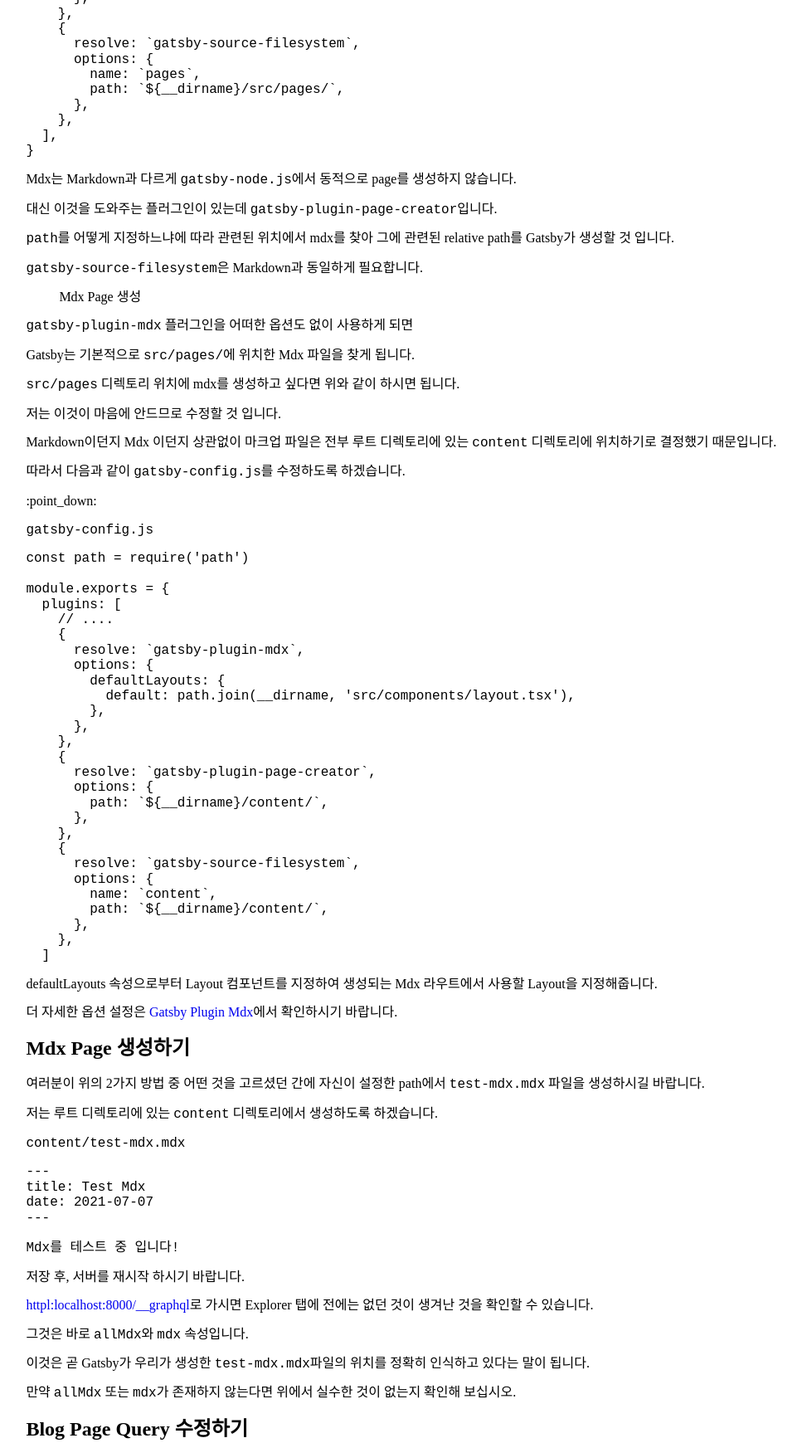
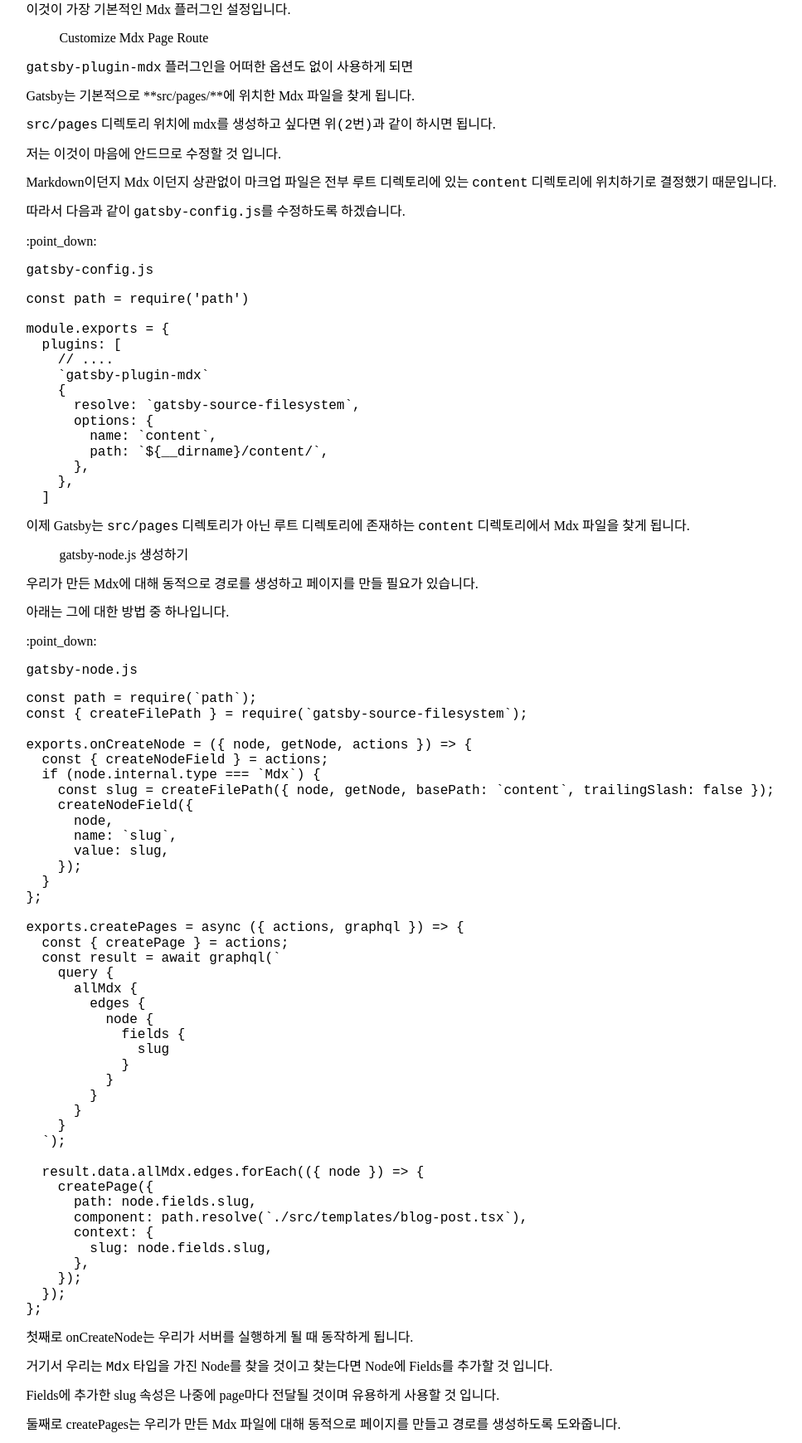
Before and after one commit to ShigatsuEl/gatsby-tsuel, a Gatsby site: page /blog/gatsby/mdx in a window 1280 px wide. Shown: the part 1292-3031 px from the top of the page at 83% size, without its empty margins (146-1113 px from the left). Built offline with nearby package versions, Linux system fonts and the light colour scheme; Gatsby itself is replaced by a stand-in of ours; some packages are replaced by stand-ins of ours; code samples lack their colours.

Commit message:
[Fix] Blog/Gatsby/Mdx Mdx(Gatsby Node Parts)

````diff
--- a/content/blog/gatsby/mdx/index.mdx
+++ b/content/blog/gatsby/mdx/index.mdx
@@ -53,7 +53,6 @@
   ```
   npm install gatsby-plugin-mdx @mdx-js/mdx @mdx-js/react
   npm install gatsby-source-filesystem
-  npm install gatsby-page-creator
   ```
 
 2. gatsby-config.js 구성
@@ -63,38 +62,22 @@
     plugins: [
       // ....
       `gatsby-plugin-mdx`,
-      {
-        resolve: `gatsby-plugin-page-creator`,
-        options: {
-          path: `${__dirname}/src/pages/`,
-        },
-      },
-      {
-        resolve: `gatsby-source-filesystem`,
-        options: {
-          name: `pages`,
-          path: `${__dirname}/src/pages/`,
-        },
-      },
+      `gatsby-source-filesystem`
     ],
   }
   ```
 
-  Mdx는 Markdown과 다르게 `gatsby-node.js`에서 동적으로 page를 생성하지 않습니다.
+  :point_up:
 
-  대신 이것을 도와주는 플러그인이 있는데 `gatsby-plugin-page-creator`입니다.
+  이것이 가장 기본적인 Mdx 플러그인 설정입니다.
 
-  `path`를 어떻게 지정하느냐에 따라 관련된 위치에서 mdx를 찾아 그에 관련된 relative path를 Gatsby가 생성할 것 입니다.
-
-  `gatsby-source-filesystem`은 Markdown과 동일하게 필요합니다.
-
-3. Mdx Page 생성
+3. Customize Mdx Page Route
 
   `gatsby-plugin-mdx` 플러그인을 어떠한 옵션도 없이 사용하게 되면
 
-  Gatsby는 기본적으로 `src/pages/`에 위치한 Mdx 파일을 찾게 됩니다.
+  Gatsby는 기본적으로 **src/pages/**에 위치한 Mdx 파일을 찾게 됩니다.
 
-  `src/pages` 디렉토리 위치에 mdx를 생성하고 싶다면 위와 같이 하시면 됩니다.
+  `src/pages` 디렉토리 위치에 mdx를 생성하고 싶다면 `위(2번)`과 같이 하시면 됩니다.
 
   저는 이것이 마음에 안드므로 수정할 것 입니다.
 
@@ -111,20 +94,7 @@
   module.exports = {
     plugins: [
       // ....
-      {
-        resolve: `gatsby-plugin-mdx`,
-        options: {
-          defaultLayouts: {
-            default: path.join(__dirname, 'src/components/layout.tsx'),
-          },
-        },
-      },
-      {
-        resolve: `gatsby-plugin-page-creator`,
-        options: {
-          path: `${__dirname}/content/`,
-        },
-      },
+      `gatsby-plugin-mdx`
       {
         resolve: `gatsby-source-filesystem`,
         options: {
@@ -135,9 +105,82 @@
     ]
   ```
 
-  defaultLayouts 속성으로부터 Layout 컴포넌트를 지정하여 생성되는 Mdx 라우트에서 사용할 Layout을 지정해줍니다.
+  이제 Gatsby는 `src/pages` 디렉토리가 아닌 루트 디렉토리에 존재하는 `content` 디렉토리에서 Mdx 파일을 찾게 됩니다.
 
-  더 자세한 옵션 설정은 [Gatsby Plugin Mdx](https://www.gatsbyjs.com/plugins/gatsby-plugin-mdx/ 'Gatsby Plugin Mdx')에서 확인하시기 바랍니다.
+4. gatsby-node.js 생성하기
+
+  우리가 만든 Mdx에 대해 동적으로 경로를 생성하고 페이지를 만들 필요가 있습니다.
+
+  아래는 그에 대한 방법 중 하나입니다.
+
+  :point_down:
+
+  `gatsby-node.js`
+  ```js
+  const path = require(`path`);
+  const { createFilePath } = require(`gatsby-source-filesystem`);
+
+  exports.onCreateNode = ({ node, getNode, actions }) => {
+    const { createNodeField } = actions;
+    if (node.internal.type === `Mdx`) {
+      const slug = createFilePath({ node, getNode, basePath: `content`, trailingSlash: false });
+      createNodeField({
+        node,
+        name: `slug`,
+        value: slug,
+      });
+    }
+  };
+
+  exports.createPages = async ({ actions, graphql }) => {
+    const { createPage } = actions;
+    const result = await graphql(`
+      query {
+        allMdx {
+          edges {
+            node {
+              fields {
+                slug
+              }
+            }
+          }
+        }
+      }
+    `);
+
+    result.data.allMdx.edges.forEach(({ node }) => {
+      createPage({
+        path: node.fields.slug,
+        component: path.resolve(`./src/templates/blog-post.tsx`),
+        context: {
+          slug: node.fields.slug,
+        },
+      });
+    });
+  };
+  ```
+
+  첫째로 onCreateNode는 우리가 서버를 실행하게 될 때 동작하게 됩니다.
+
+  거기서 우리는 `Mdx` 타입을 가진 Node를 찾을 것이고 찾는다면 Node에 Fields를 추가할 것 입니다.
+
+  Fields에 추가한 slug 속성은 나중에 page마다 전달될 것이며 유용하게 사용할 것 입니다.
+
+  둘째로 createPages는 우리가 만든 Mdx 파일에 대해 동적으로 페이지를 만들고 경로를 생성하도록 도와줍니다.
+
+  `path` | `component` | `context`는 필수 속성이며 다음과 같은 역할을 합니다.
+
+  - path
+
+    동적으로 생성할 페이지의 경로를 만듭니다.
+
+  - component
+
+    우리가 만든 페이지가 어떠한 컴포넌트를 기반으로 사용자에게 보여줄 것인지 정합니다.
+
+  - context
+
+    우리가 만든 페이지에서 사용할 객체로 필요한 것을 넣을 수 있습니다.
 
 ## Mdx Page 생성하기
 
@@ -184,13 +227,13 @@
   return (
     <Layout>
       <h1>Blog Page</h1>
-      <h4>{data.allMarkdownRemark.totalCount} Posts</h4>
+      <h4>{data.allMdx.totalCount} Posts</h4>
       <section>
         <article>
           <ul>
             {data.allMdx.edges.map(({ node }) => (
               <li key={node.id}>
-                <Link to={`/${node.slug}`.replace(/\/$/m, '') ?? '/404/'}>
+                <Link to={`${node.fields?.slug}` ?? '/404/'}>
                   <h3>{node.frontmatter?.title}</h3>
                   <h4>{node.frontmatter?.date}</h4>
                   <p>{node.excerpt}</p>
@@ -207,6 +250,7 @@
 export const query = graphql`
   query BlogAllMarkDownRemark {
     allMdx {
+      totalCount
       edges {
         node {
           id
@@ -215,7 +259,9 @@
             path
             date(formatString: "MMMM DD, YYYY")
           }
-          slug
+          fields {
+            slug
+          }
           excerpt
         }
       }
@@ -232,11 +278,11 @@
 
 이제 서버를 재시작하고 열어보도록 하겠습니다.
 
-**만약 서버를 재시작하는데 오류가 발생한다면 지난 글에서 작성한 `gatsby-node.js`를 제거하지 않았으며**
+**만약 서버를 재시작하는데 오류가 발생한다면 `gatsby-node.js`와 `gatsby-config.js`에서**
 
-**`gatsby-config.js`에서 실수를 해서 markdown 파일과 겹쳐 오류가 발생한 것일 수 있습니다.**
+**실수를 하여 발생한 오류일 확률이 큽니다.**
 
-실수한 부분이 없는지 확인하시고 [Gatsby Plugin Mdx](https://www.gatsbyjs.com/plugins/gatsby-plugin-mdx/) 또는 [Gatsby Mdx](https://www.gatsbyjs.com/docs/how-to/routing/mdx/)를 참고 하십시오.
+실수한 부분이 없는지 확인하시거나 [Gatsby Plugin Mdx](https://www.gatsbyjs.com/plugins/gatsby-plugin-mdx/) 또는 [Gatsby Mdx](https://www.gatsbyjs.com/docs/how-to/routing/mdx/)를 참고 하십시오.
 
 이제 :point_right: [http://localhost:8000/blog](http://localhost:8000/blog)로 이동하세요.
 
@@ -246,7 +292,7 @@
 
 여기서 잠시,
 
-정확하지는 않지만 우리가 만든 `test-mdx` 라우트와 Link의 path가 일치하지 않아 포스트를 클릭할 시 `Not Found Page`로 이동할 수 있습니다.
+혹시나 우리가 만든 `test-mdx` 라우트와 Link의 path가 일치하지 않아 포스트를 클릭할 시 `Not Found Page`로 이동할 수 있습니다.
 
 만약 그렇다면 `Not Found Page`에서 우리가 만든 `test-mdx`의 경로를 확인하고 그에 맞게 Link를 수정하시면 됩니다.
 
@@ -256,7 +302,7 @@
 <Link to={`/${node.slug}`.replace(/\/$/m, '') ?? '/404/'}>
 ```
 
-위는 제가 경로를 해결하기 위해 사용한 방법입니다. :cry:
+위는 제가 경로를 일치시키기 위해 사용한 방법입니다. :cry: **반드시 적용할 필요는 없고 후행 슬래쉬가 일치하지 않은 경우에 사용하세요.** :)
 
 더 좋은 방법을 찾으신다면 누군가 알려주세요!
 
````
